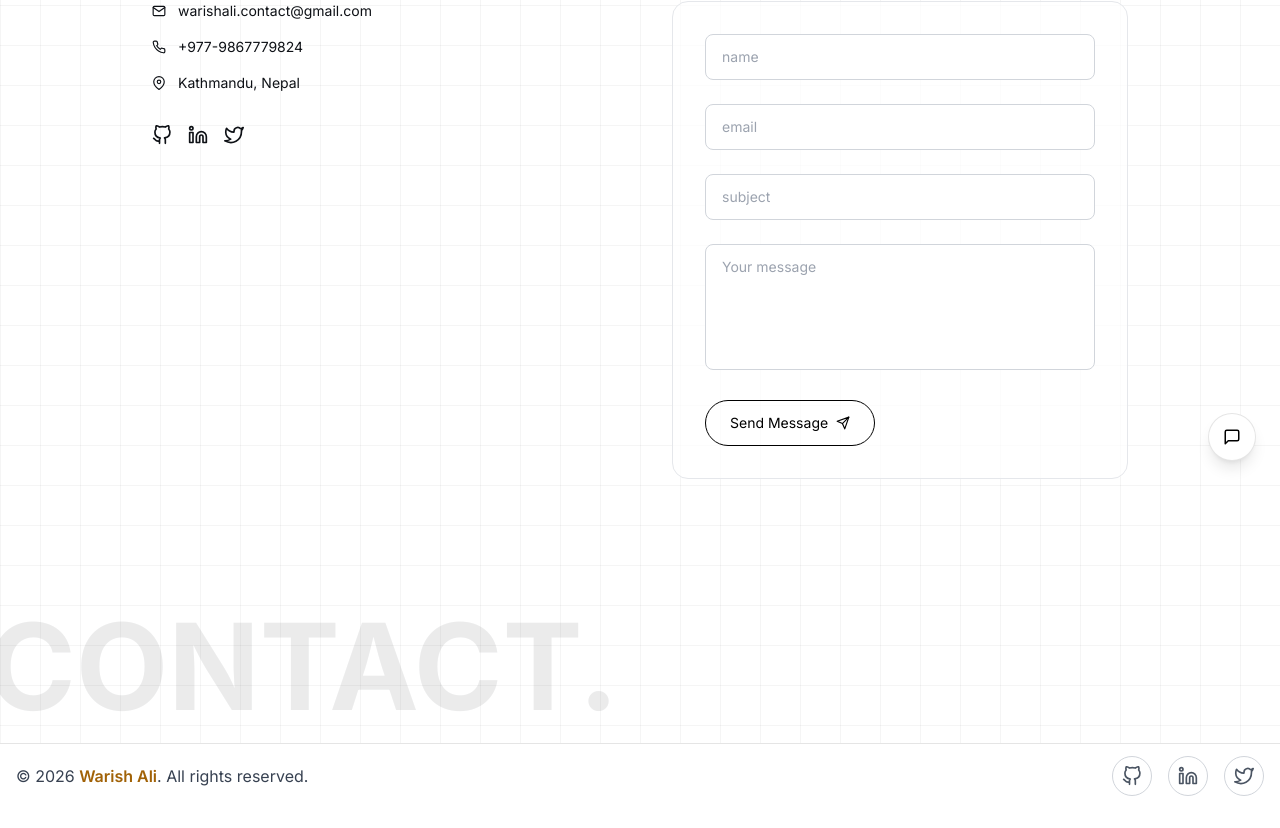
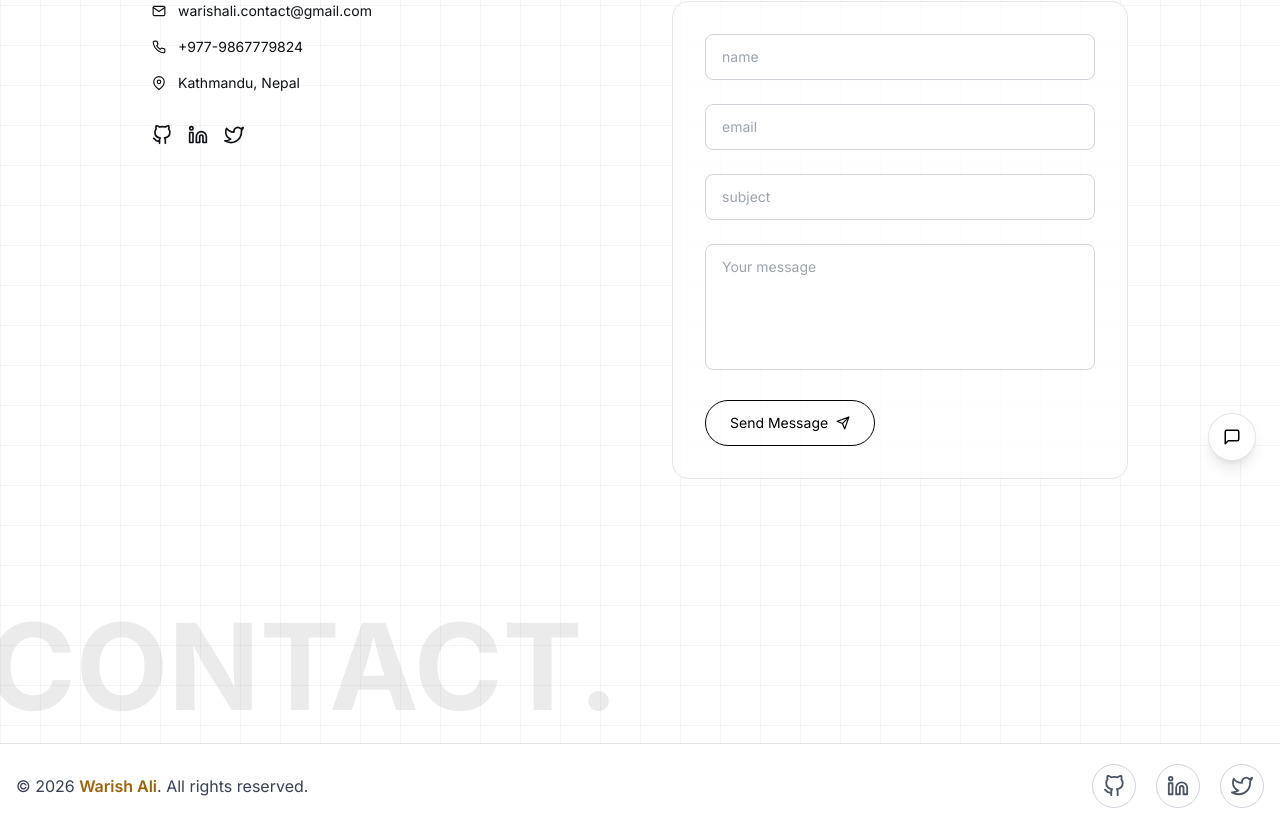
Before and after one commit to WarishAli1/warish-portfolio, a React (Vite) app in the folder project/: page /contact in a window 1280 px wide. Shown: the part 315-1143 px from the top of the page. Built offline with nearby package versions, Linux system fonts and the light colour scheme.

Commit message:
fix(footer): fix in footer

```diff
--- a/project/src/components/Footer.jsx
+++ b/project/src/components/Footer.jsx
@@ -13,30 +13,30 @@ const Footer = () => {
           : "hero-lightCustomCursor border-black/10"
       }`}
     >
-      <div className="relative container-custom flex flex-col md:flex-row justify-between items-center gap-3 py-3 min-h-16">
+      <div className="relative container-custom flex flex-col md:flex-row justify-between items-center gap-4 py-5 min-h-20">
         <p className={`text-center md:text-left ${isDarkMode ? "text-gray-300" : "text-gray-700"}`}>
           &copy; {currentYear}{" "}
           <span className="font-semibold text-accent">Warish Ali</span>
           . All rights reserved.
         </p>
 
-        <div className="flex gap-4">
+        <div className="flex gap-5">
           {[
             {
               href: "https://github.com/warishali1",
-              icon: <FiGithub size={20} />,
+              icon: <FiGithub size={22} />,
               darkColor: "border-gray-600 text-gray-300 hover:border-gray-400 hover:text-white",
               lightColor: "border-gray-300 text-gray-600 hover:border-gray-500 hover:text-gray-900"
             },
             {
               href: "https://linkedin.com/in/warish-ali-885923363",
-              icon: <FiLinkedin size={20} />,
+              icon: <FiLinkedin size={22} />,
               darkColor: "border-gray-600 text-gray-300 hover:border-gray-400 hover:text-white",
               lightColor: "border-gray-300 text-gray-600 hover:border-gray-500 hover:text-gray-900"
             },
             {
               href: "https://x.com/myself_warish",
-              icon: <FiTwitter size={20} />,
+              icon: <FiTwitter size={22} />,
               darkColor: "border-gray-600 text-gray-300 hover:border-gray-400 hover:text-white",
               lightColor: "border-gray-300 text-gray-600 hover:border-gray-500 hover:text-gray-900"
             }
@@ -47,7 +47,7 @@ const Footer = () => {
               target="_blank"
               rel="noopener noreferrer"
               aria-label={social.href}
-              className={`w-10 h-10 rounded-full border flex items-center justify-center hover:scale-110 transition-all duration-300 ${
+              className={`w-11 h-11 rounded-full border flex items-center justify-center hover:scale-110 transition-all duration-300 ${
                 isDarkMode ? social.darkColor : social.lightColor
               }`}
             >
```
